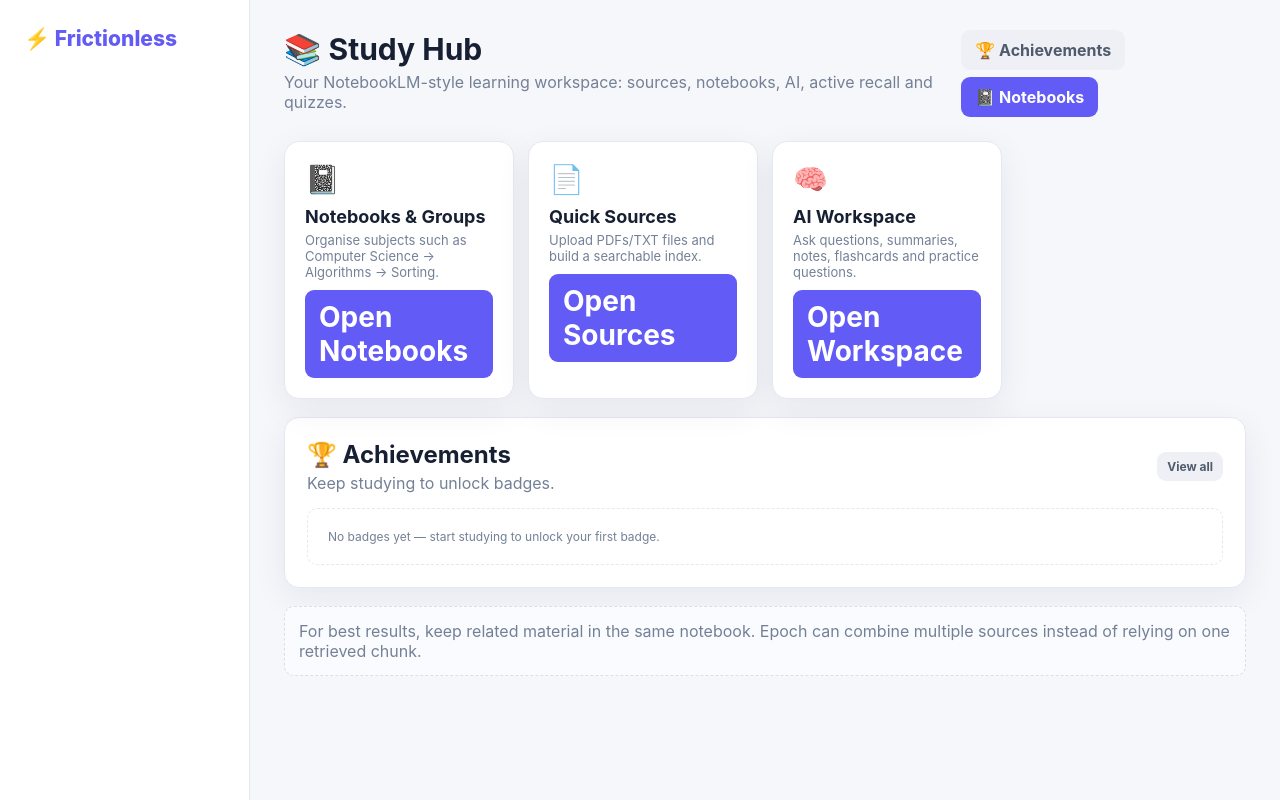
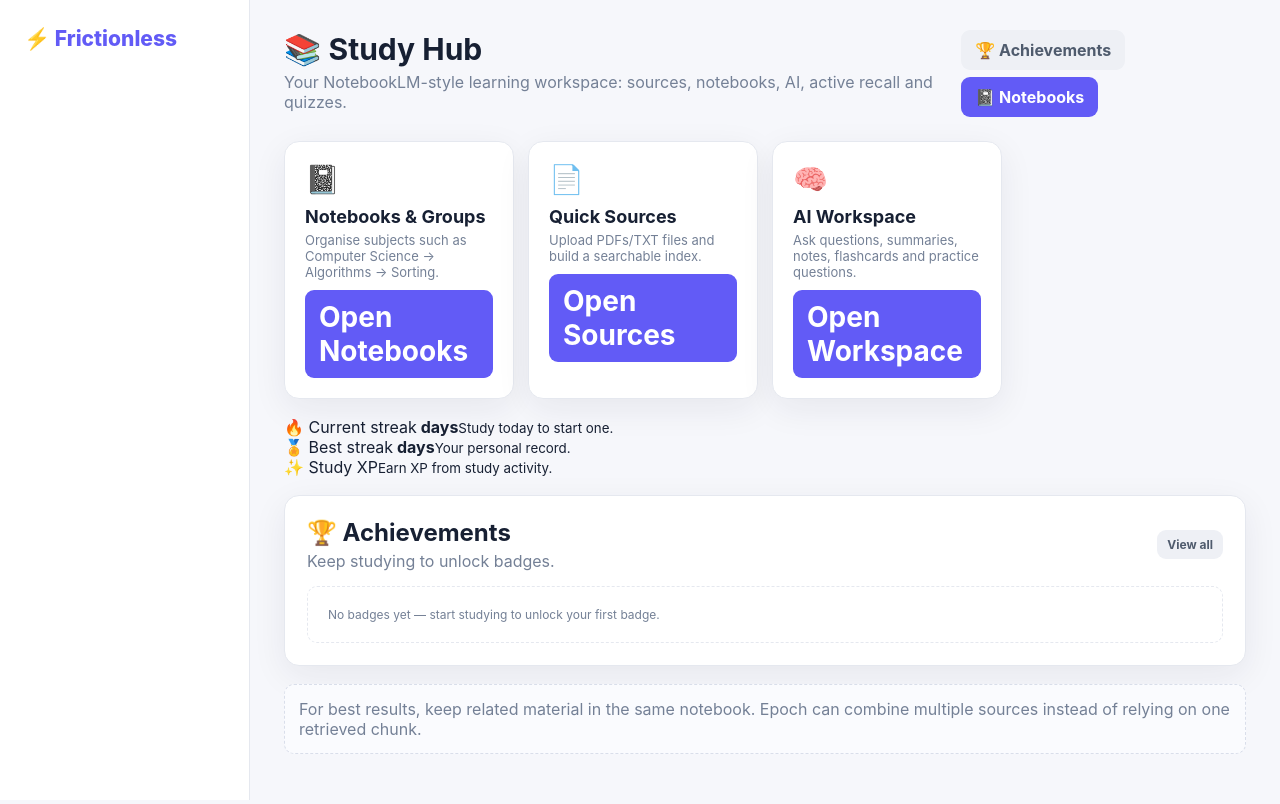
Before and after one commit to Divij808/Frictionless, a Python web app: template Frictionless/templates/study_home.html in a window 1280 px wide. Run offline with Jinja, Linux system fonts and the light colour scheme; the template is opened without the code that fills it, so the values that code supplies are empty.

Commit message:
Add Study Space streak and XP dashboard

```diff
--- a/Frictionless/templates/study_home.html
+++ b/Frictionless/templates/study_home.html
@@ -7,6 +7,11 @@
 <a class="hero-card study-action" href="{{url_for('study_sources')}}"><span class="study-action-icon">📄</span><h3>Quick Sources</h3><p>Upload PDFs/TXT files and build a searchable index.</p><span class="btn">Open Sources</span></a>
 <a class="hero-card study-action" href="{{url_for('study_workspace')}}"><span class="study-action-icon">🧠</span><h3>AI Workspace</h3><p>Ask questions, summaries, notes, flashcards and practice questions.</p><span class="btn">Open Workspace</span></a>
 </div>
+<section class="study-progress-grid">
+  <div class="study-progress-card"><span>🔥 Current streak</span><strong>{{ study_streak.current }} days</strong><small>{% if study_streak.current %}Keep it going!{% else %}Study today to start one.{% endif %}</small></div>
+  <div class="study-progress-card"><span>🏅 Best streak</span><strong>{{ study_streak.best }} days</strong><small>Your personal record.</small></div>
+  <div class="study-progress-card"><span>✨ Study XP</span><strong>{{ study_streak.xp }}</strong><small>Earn XP from study activity.</small></div>
+</section>
 <section class="card study-achievement-panel"><div class="achievement-heading"><div><h2>🏆 Achievements</h2><p>Keep studying to unlock badges.</p></div><a class="btn small secondary" href="{{url_for('study_achievements')}}">View all</a></div>
 <div class="badge-grid">{% for badge in badges if badge.earned %}<div class="achievement-badge earned"><div class="achievement-icon">{{badge.icon}}</div><div><strong>{{badge.name}}</strong><p>{{badge.description}}</p><span>✓ Earned</span></div></div>{% else %}<div class="achievement-empty">No badges yet — start studying to unlock your first badge.</div>{% endfor %}</div></section>
 <div class="notice">For best results, keep related material in the same notebook. Epoch can combine multiple sources instead of relying on one retrieved chunk.</div>
```
